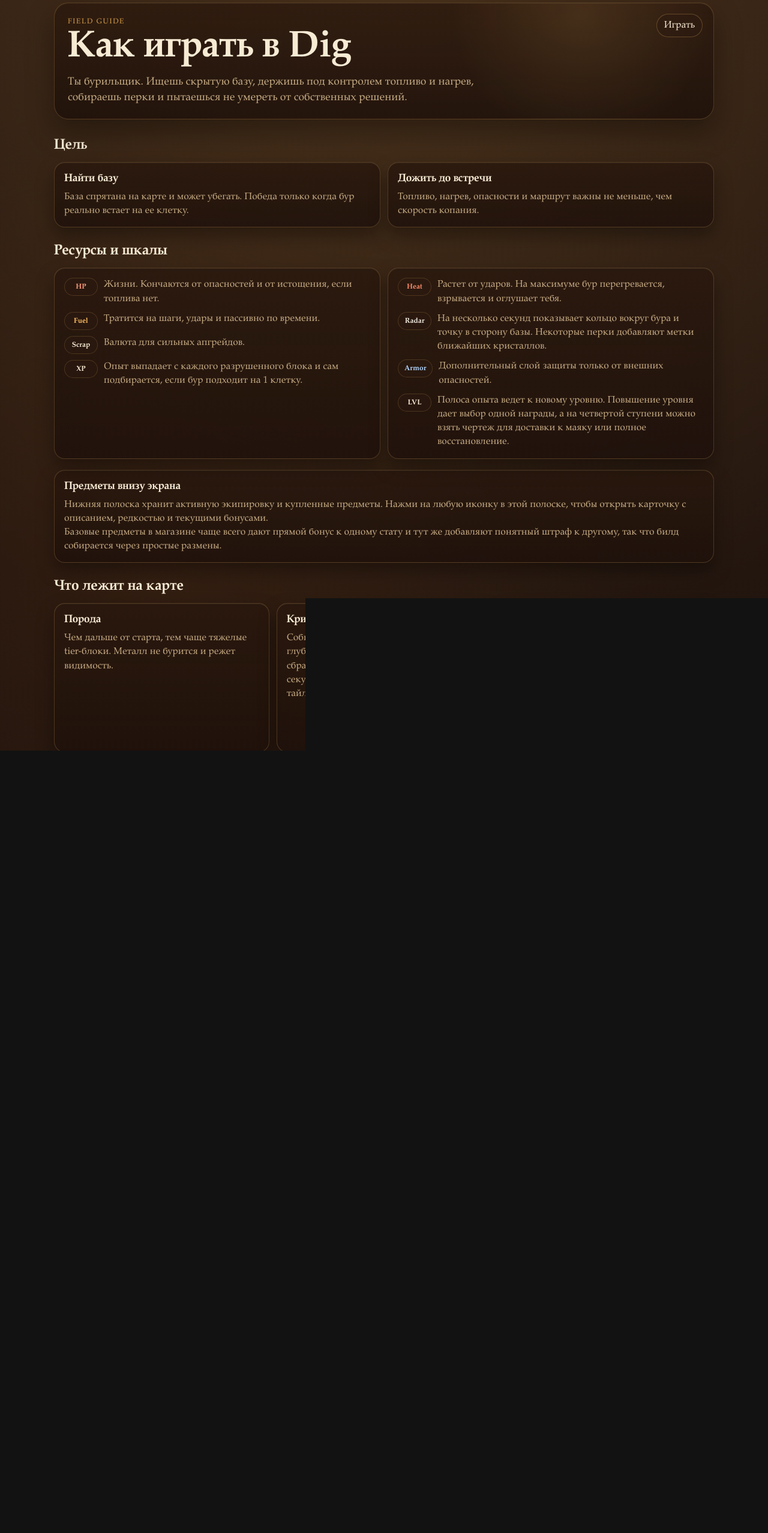
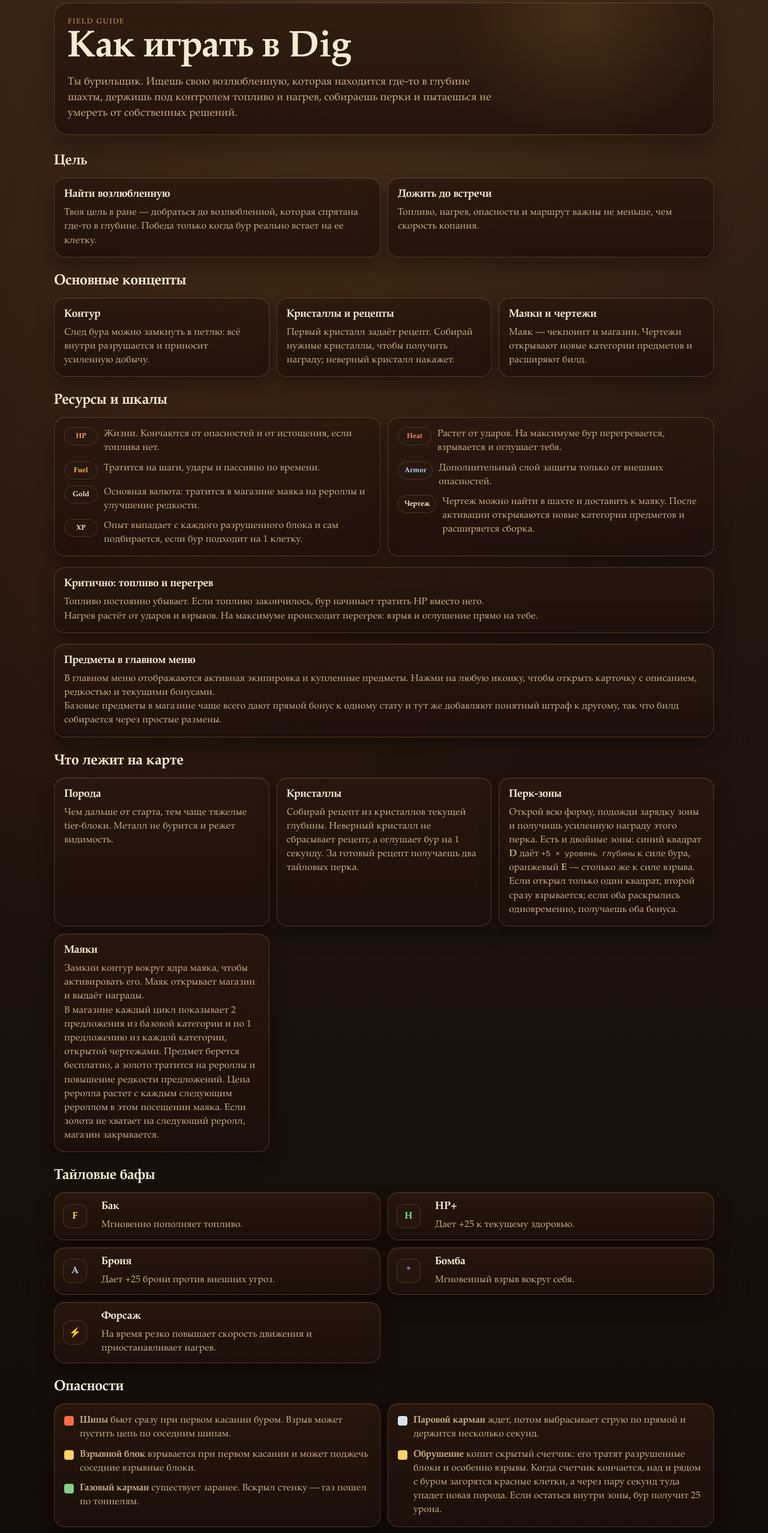
Before and after one commit to clbagrat/dig, an Electron app: page manual.html in a window 1280 px wide. Shown: the part 20-2575 px from the top of the page at 60% size. Drawn offline with Linux system fonts and the light colour scheme.

Commit message:
Update manual, fix menu/manual behavior, and toast spawn position

```diff
--- a/manual.html
+++ b/manual.html
@@ -12,11 +12,10 @@
   <body>
     <main class="manual">
       <header class="hero">
-        <a class="hero__back" href="./index.html">Играть</a>
         <p class="hero__eyebrow">Field Guide</p>
         <h1>Как играть в Dig</h1>
         <p class="hero__lead">
-          Ты бурильщик. Ищешь скрытую базу, держишь под контролем топливо и нагрев, собираешь перки и
+          Ты бурильщик. Ищешь свою возлюбленную, которая находится где-то в глубине шахты, держишь под контролем топливо и нагрев, собираешь перки и
           пытаешься не умереть от собственных решений.
         </p>
       </header>
@@ -25,12 +24,30 @@
         <h2>Цель</h2>
         <div class="cards cards--two">
           <article class="card">
-            <h3>Найти базу</h3>
-            <p>База спрятана на карте и может убегать. Победа только когда бур реально встает на ее клетку.</p>
+            <h3>Найти возлюбленную</h3>
+            <p>Твоя цель в ране — добраться до возлюбленной, которая спрятана где-то в глубине. Победа только когда бур реально встает на ее клетку.</p>
           </article>
           <article class="card">
             <h3>Дожить до встречи</h3>
             <p>Топливо, нагрев, опасности и маршрут важны не меньше, чем скорость копания.</p>
+          </article>
+        </div>
+      </section>
+
+      <section class="section">
+        <h2>Основные концепты</h2>
+        <div class="cards cards--three">
+          <article class="card">
+            <h3>Контур</h3>
+            <p>След бура можно замкнуть в петлю: всё внутри разрушается и приносит усиленную добычу.</p>
+          </article>
+          <article class="card">
+            <h3>Кристаллы и рецепты</h3>
+            <p>Первый кристалл задаёт рецепт. Собирай нужные кристаллы, чтобы получить награду; неверный кристалл накажет.</p>
+          </article>
+          <article class="card">
+            <h3>Маяки и чертежи</h3>
+            <p>Маяк — чекпоинт и магазин. Чертежи открывают новые категории предметов и расширяют билд.</p>
           </article>
         </div>
       </section>
@@ -48,8 +65,8 @@
               <span>Тратится на шаги, удары и пассивно по времени.</span>
             </div>
             <div class="legend">
-              <span class="chip chip--scrap">Scrap</span>
-              <span>Валюта для сильных апгрейдов.</span>
+              <span class="chip chip--scrap">Gold</span>
+              <span>Основная валюта: тратится в магазине маяка на рероллы и улучшение редкости.</span>
             </div>
             <div class="legend">
               <span class="chip chip--vision">XP</span>
@@ -62,22 +79,23 @@
               <span>Растет от ударов. На максимуме бур перегревается, взрывается и оглушает тебя.</span>
             </div>
             <div class="legend">
-              <span class="chip chip--radar">Radar</span>
-              <span>На несколько секунд показывает кольцо вокруг бура и точку в сторону базы. Некоторые перки добавляют метки ближайших кристаллов.</span>
-            </div>
-            <div class="legend">
               <span class="chip chip--armor">Armor</span>
               <span>Дополнительный слой защиты только от внешних опасностей.</span>
             </div>
             <div class="legend">
-              <span class="chip chip--signal">LVL</span>
-              <span>Полоса опыта ведет к новому уровню. Повышение уровня дает выбор одной награды, а на четвертой ступени можно взять чертеж для доставки к маяку или полное восстановление.</span>
+              <span class="chip chip--signal">Чертеж</span>
+              <span>Чертеж можно найти в шахте и доставить к маяку. После активации открываются новые категории предметов и расширяется сборка.</span>
             </div>
           </article>
         </div>
         <div class="card" style="margin-top: 18px;">
-          <h3>Предметы внизу экрана</h3>
-          <p>Нижняя полоска хранит активную экипировку и купленные предметы. Нажми на любую иконку в этой полоске, чтобы открыть карточку с описанием, редкостью и текущими бонусами.</p>
+          <h3>Критично: топливо и перегрев</h3>
+          <p>Топливо постоянно убывает. Если топливо закончилось, бур начинает тратить HP вместо него.</p>
+          <p>Нагрев растёт от ударов и взрывов. На максимуме происходит перегрев: взрыв и оглушение прямо на тебе.</p>
+        </div>
+        <div class="card" style="margin-top: 18px;">
+          <h3>Предметы в главном меню</h3>
+          <p>В главном меню отображаются активная экипировка и купленные предметы. Нажми на любую иконку, чтобы открыть карточку с описанием, редкостью и текущими бонусами.</p>
           <p>Базовые предметы в магазине чаще всего дают прямой бонус к одному стату и тут же добавляют понятный штраф к другому, так что билд собирается через простые размены.</p>
         </div>
       </section>
@@ -99,8 +117,8 @@
           </article>
           <article class="card">
             <h3>Маяки</h3>
-            <p>Замкни контур вокруг ядра маяка. Некоторые маяки скрыты под породой: у них и ядро, и окружающее кольцо заполнены обычными разрушаемыми блоками, а сам маяк лежит под ними и постепенно раскрывается при раскопке. Когда скрытое ядро раскопано полностью, оно сразу становится обычным непроходимым маяком: если бур стоял на нём, его выбрасывает на соседнюю свободную клетку, а текущий контур сбрасывается. После активации маяк показывает направление радара и открывает награду. Когда все провода маяка освобождены, «Полная свобода» запускается автоматически: провода исчезают, а затем маяк выдаёт бонусную награду. Если провода были освобождены ещё до первой активации, магазин всё равно откроется сначала, а «Полная свобода» сработает уже после его закрытия.</p>
-            <p>В магазине каждый цикл показывает 2 предложения из базовой категории и по 1 предложению из каждой категории, открытой чертежами. Сам предмет берется бесплатно, и магазин можно открыть даже без золота. После выбора цена реролла списывается только если хватает золота на новый набор; тогда генерируется следующий набор. Если золота не хватает, набор не рероллится и магазин закрывается. Цена реролла растет по формуле <code>30 + 10 * (N - 1)</code>, где <code>N</code> — уровень магазина плюс число уже сделанных рероллов в этом посещении. Отказаться от цикла нельзя, пока золота хватает на следующий реролл. За золото можно один раз на текущем наборе поднять редкость предложений; это стоит 50% от текущей цены реролла.</p>
+            <p>Замкни контур вокруг ядра маяка, чтобы активировать его. Маяк открывает магазин и выдаёт награды.</p>
+            <p>В магазине каждый цикл показывает 2 предложения из базовой категории и по 1 предложению из каждой категории, открытой чертежами. Предмет берется бесплатно, а золото тратится на рероллы и повышение редкости предложений. Цена реролла растет с каждым следующим рероллом в этом посещении маяка. Если золота не хватает на следующий реролл, магазин закрывается.</p>
           </article>
         </div>
       </section>
@@ -116,38 +134,17 @@
             </div>
           </article>
           <article class="mini-card">
-            <span class="tile tile--radar">R</span>
-            <div>
-              <h3>Радар</h3>
-              <p>На 10 секунд включает кольцо с направлением до базы.</p>
-            </div>
-          </article>
-          <article class="mini-card">
-            <span class="tile tile--drill">D</span>
-            <div>
-              <h3>Бур</h3>
-              <p>Увеличивает силу удара.</p>
-            </div>
-          </article>
-          <article class="mini-card">
-            <span class="tile tile--speed">S</span>
-            <div>
-              <h3>Скорость</h3>
-              <p>Ускоряет цикл следующего удара.</p>
-            </div>
-          </article>
-          <article class="mini-card">
             <span class="tile tile--hp">H</span>
             <div>
               <h3>HP+</h3>
-              <p>Лечит на 1.</p>
+              <p>Дает +25 к текущему здоровью.</p>
             </div>
           </article>
           <article class="mini-card">
             <span class="tile tile--armor">A</span>
             <div>
               <h3>Броня</h3>
-              <p>Дает 1 armor против внешних угроз.</p>
+              <p>Дает +25 брони против внешних угроз.</p>
             </div>
           </article>
           <article class="mini-card">
@@ -155,6 +152,13 @@
             <div>
               <h3>Бомба</h3>
               <p>Мгновенный взрыв вокруг себя.</p>
+            </div>
+          </article>
+          <article class="mini-card">
+            <span class="tile tile--speed">⚡</span>
+            <div>
+              <h3>Форсаж</h3>
+              <p>На время резко повышает скорость движения и приостанавливает нагрев.</p>
             </div>
           </article>
         </div>
@@ -204,6 +208,10 @@
         <h2>Продвинутые механики</h2>
         <div class="cards cards--three">
           <article class="card">
+            <h3>Брешь</h3>
+            <p>Во время бурения в блоке может появиться брешь. Удар по бреши наносит усиленный урон.</p>
+          </article>
+          <article class="card">
             <h3>Контур</h3>
             <p>Оставляешь провод. Замкнул контур — все блоки внутри уничтожаются, а некоторые перки усиливают этот эффект.</p>
           </article>
--- a/styles.css
+++ b/styles.css
@@ -3075,7 +3075,7 @@ strong {
 .start-overlay {
   position: absolute;
   inset: 0;
-  z-index: 110;
+  z-index: 2;
   display: flex;
   align-items: center;
   justify-content: center;
```
Also changed, not shown: src/game.js.
